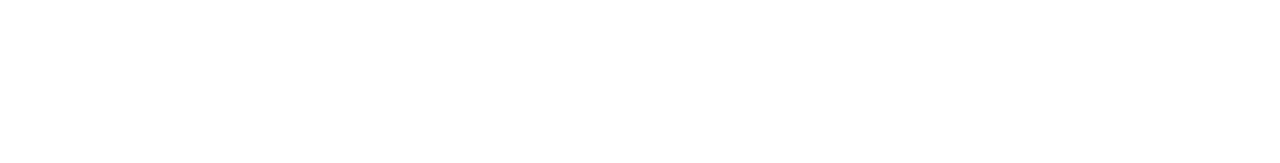
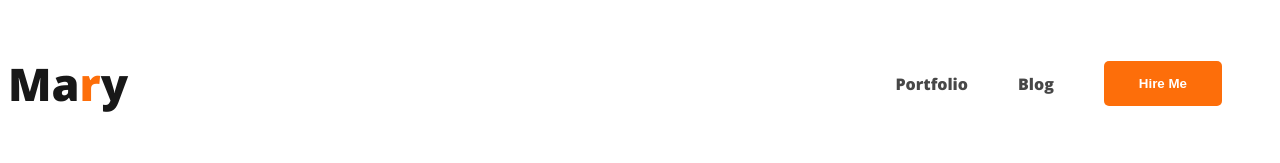
Before and after one commit to Aahmed-Hossain/webdeveloper-portfolio, a plain HTML site: page index.html in a window 1280 px wide. Drawn offline with nearby package versions, Linux system fonts and the light colour scheme.

Commit message:
added the nav

```diff
--- a/index.html
+++ b/index.html
@@ -4,8 +4,27 @@
     <meta charset="UTF-8">
     <meta name="viewport" content="width=device-width, initial-scale=1.0">
     <title>Web Developer Portfolio</title>
+    <link rel="preconnect" href="https://fonts.googleapis.com">
+<link rel="preconnect" href="https://fonts.gstatic.com" crossorigin>
+<link href="https://fonts.googleapis.com/css2?family=Open+Sans:wght@800&display=swap" rel="stylesheet">
+    <link rel="stylesheet" href="styles/portfolio.css">
 </head>
 <body>
+    <header>
+        <nav>
+            <h3 class="nav-title">Ma<span class="text-primary">r</span>y</h3>
+            <ul>
+                <li> <a href="">Portfolio</a></li>
+                <li><a href="">Blog</a></li>
+                <li><button class="btn-primary">Hire Me</button></li>
+            </ul>
+        </nav>
+    </header>
+    <main>
 
+    </main>
+    <footer>
+
+    </footer>
 </body>
 </html>
--- /dev/null
+++ b/styles/portfolio.css
@@ -0,0 +1,36 @@
+nav{
+    display: flex;justify-content: space-between;
+    align-items: center;
+}
+.text-primary{
+    color: #FD6E0A;
+}
+body {
+    font-family: 'Open Sans', sans-serif;
+}
+.nav-title{
+    color: #181818;
+font-size: 45px;
+font-weight: 800;
+}
+nav > ul{
+    display: flex;
+    align-items: center;
+
+}
+nav li {
+    list-style: none;
+    margin-right: 50px;
+}
+nav a {
+    text-decoration: none;
+    color: #474747;
+}
+.btn-primary{
+    border-radius: 5px;
+background: #FD6E0A;
+border: none;
+color: white;
+font-weight: 700;
+padding: 15px 35px;
+}
```
